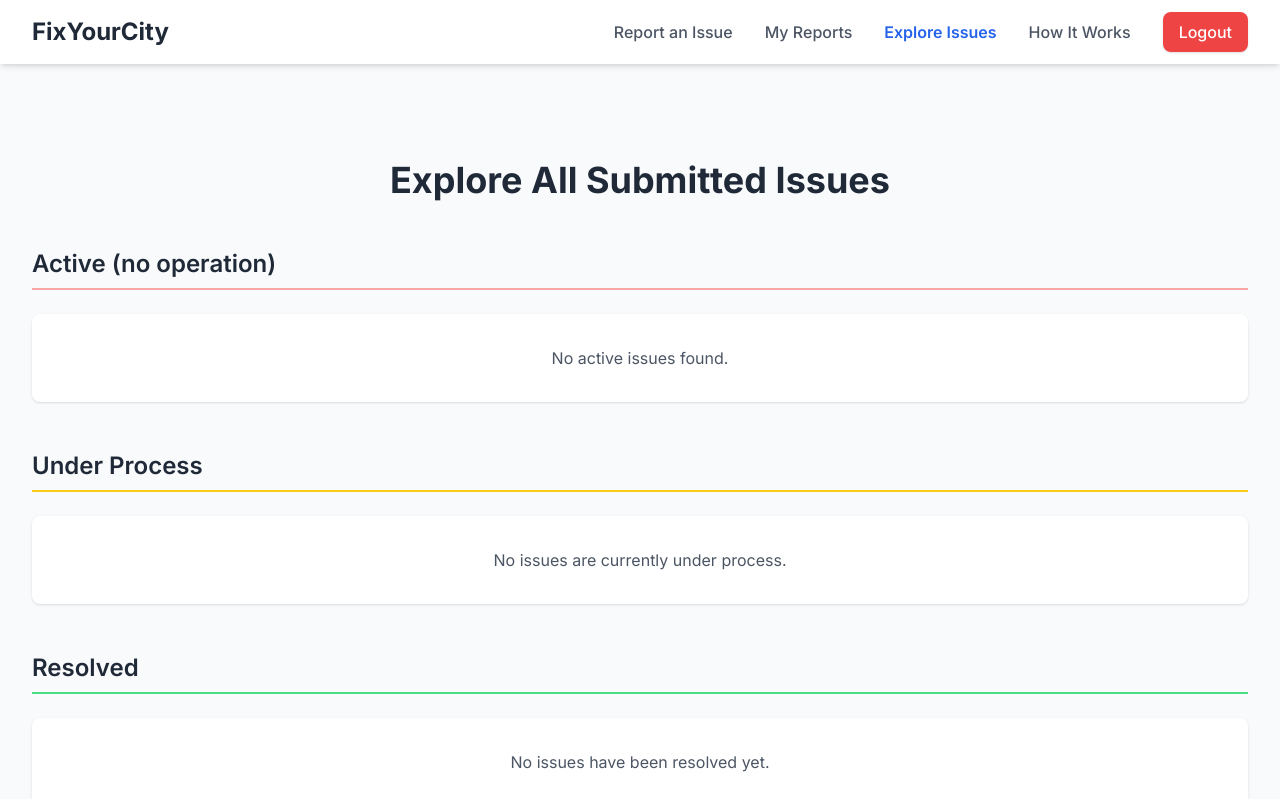
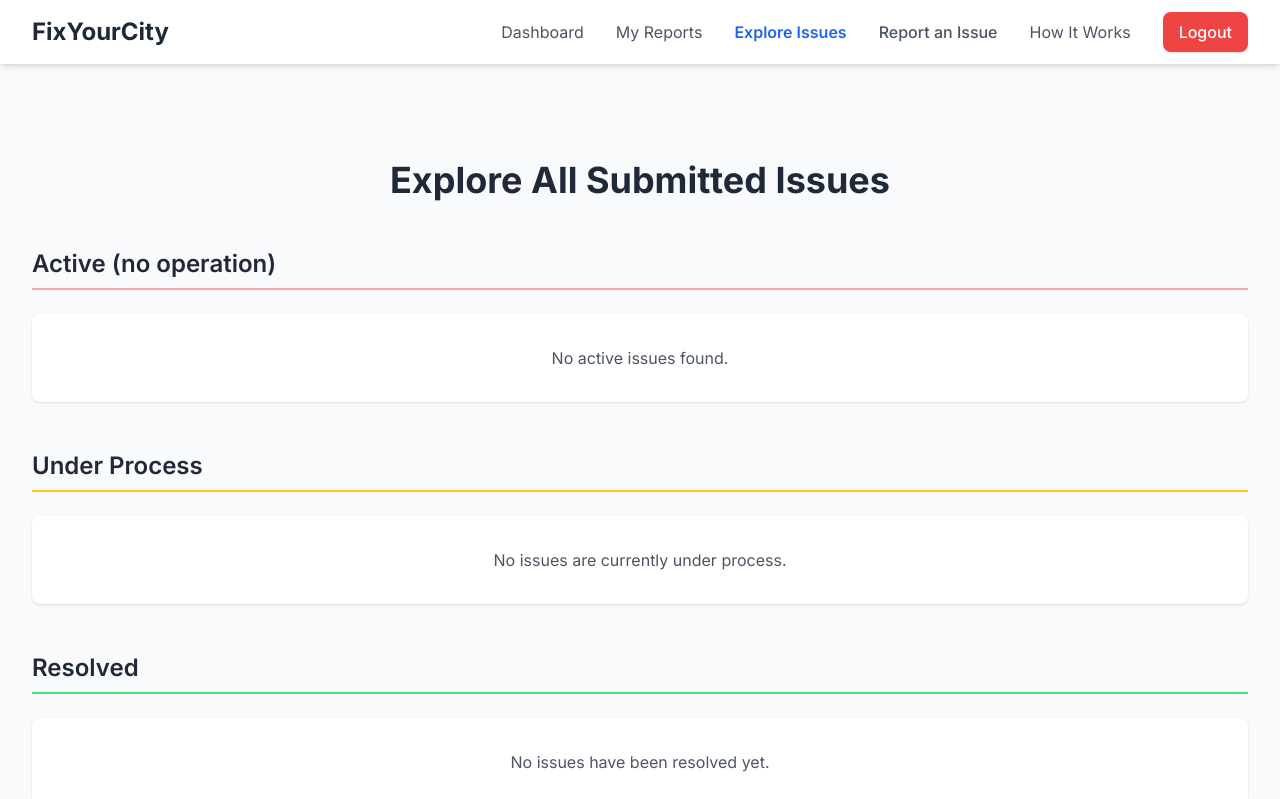
Before and after one commit to BuriBuriJaymon/User-Authority, a plain HTML site: page explore.html in a window 1280 px wide. Shown: the top 799 px of the page. Drawn offline with nearby package versions, Linux system fonts and the light colour scheme.

Commit message:
Update explore.html

```diff
--- a/explore.html
+++ b/explore.html
@@ -19,12 +19,13 @@
                     <a href="user_dashboard.html" class="font-bold text-2xl text-gray-800">FixYourCity</a>
                 </div>
                 <div class="flex items-center space-x-8">
+                    <a href="user_dashboard.html" class="nav-link">Dashboard</a>
+                    <a href="my_reports.html" class="nav-link">My Reports</a>
+                    <a href="explore.html" class="nav-link nav-link-active">Explore Issues</a>
                     <a href="#" class="text-gray-600 hover:text-blue-600 font-medium open-report-modal">Report an Issue</a>
-                    <a href="my_reports.html" class="text-gray-600 hover:text-blue-600 font-medium nav-link">My Reports</a>
-                    <a href="explore.html" class="nav-link nav-link-active">Explore Issues</a>
-                    <a href="user_dashboard.html#how-it-works" class="text-gray-600 hover:text-blue-600 font-medium nav-link">How It Works</a>
+                    <a href="user_dashboard.html#how-it-works" class="nav-link">How It Works</a>
                     <a href="index.html" id="logout-btn" class="bg-red-500 text-white px-4 py-2 rounded-lg shadow hover:bg-red-600 transition duration-300 font-medium">Logout</a>
-                </div>
+                    </div>
             </div>
         </nav>
     </header>
```
